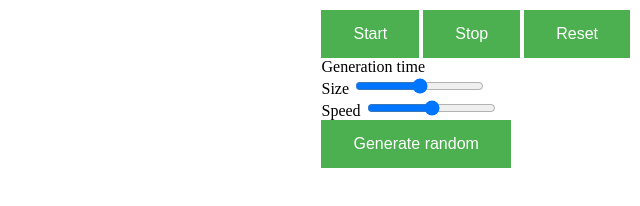
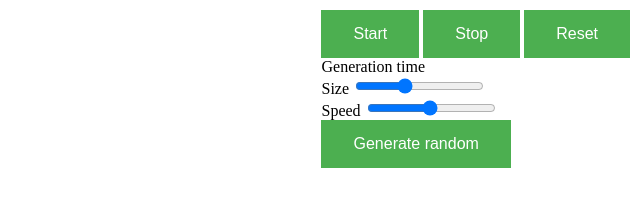
Before and after one commit to Kvaigonee/Game-of-life, a website: page index.html in a window 1280 px wide. Shown: the full height of the page, 640-1280 px from the left. Drawn offline with Linux system fonts and the light colour scheme; files whose address does not match are found by name.

Commit message:
final build commit

```diff
--- a/index.html
+++ b/index.html
@@ -59,13 +59,13 @@
 
     <div class="render-controls-block">
         <label for="size">Size</label>
-        <input type="range" min="10" max="5000" class="render-controls-input" id="size">
+        <input type="range" min="10" max="4000" value="1500" class="render-controls-input" id="size">
         <div class="render-controls-view-value" id="size-value"></div>
     </div>
 
     <div class="render-controls-block">
         <label for="speed">Speed</label>
-        <input type="range" min="1" max="60" class="render-controls-input" id="speed">
+        <input type="range" min="1" max="60" value="30" class="render-controls-input" id="speed">
         <div class="render-controls-view-value" id="speed-value"></div>
     </div>
 
--- a/package.json
+++ b/package.json
@@ -4,6 +4,7 @@
   "description": "",
   "main": "index.js",
   "scripts": {
+    "build": "esbuild src/index.js --bundle --outdir=bundle",
     "rebuild": "esbuild src/index.js --bundle --outdir=bundle --watch"
   },
   "repository": {
```
Also changed, not shown: build/game.html, readme.md (added).
